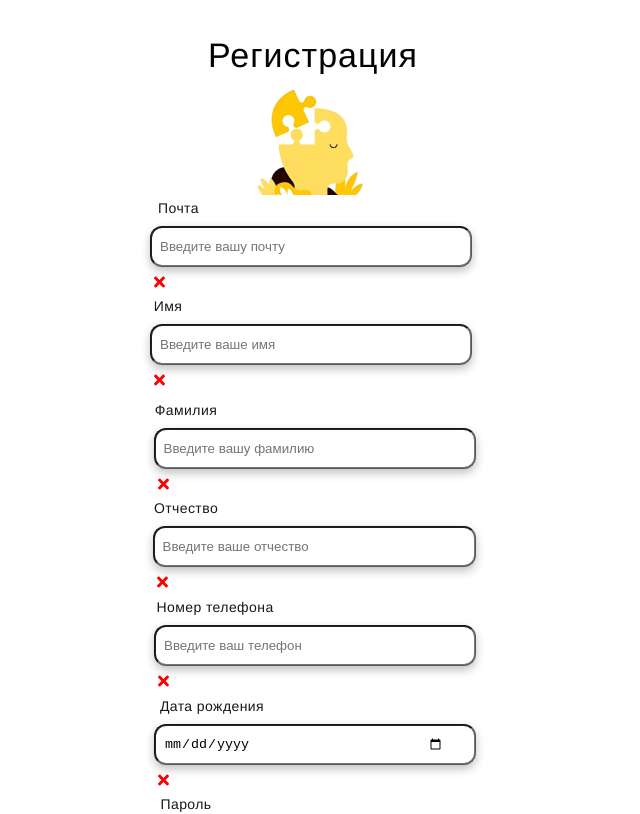
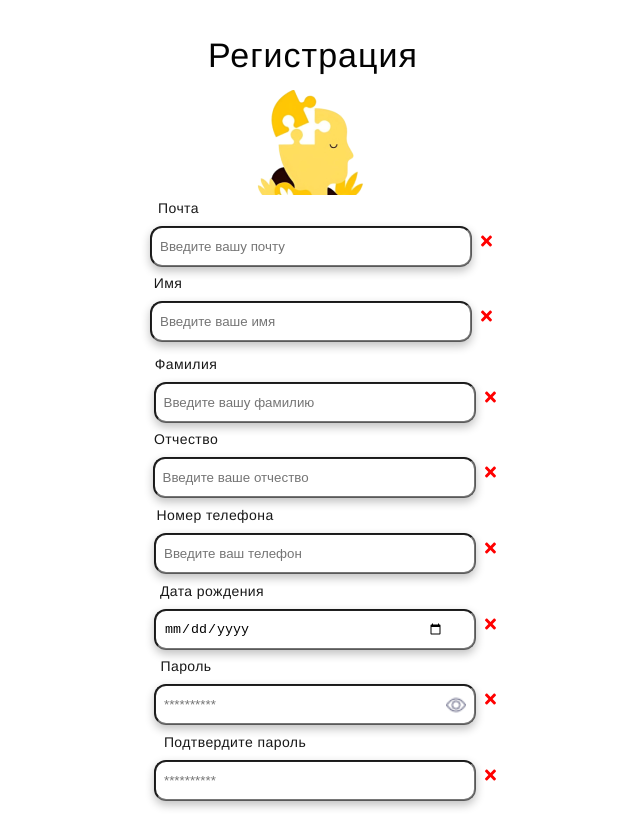
Before and after one commit to ulyanovikovak/virtual-psychologist-frontend, a React (Create React App) app: page /register in a window 1280 px wide. Shown: the top 814 px of the page, without its empty margins (327-967 px from the left). Built offline with nearby package versions, Linux system fonts and the light colour scheme.

Commit message:
fix valid

```diff
--- a/src/style/register.css
+++ b/src/style/register.css
@@ -660,3 +660,11 @@
   justify-content: space-between;
 
 }
+
+.valid,
+.invalid {
+position: absolute;
+top: 50%;
+right: -20px; /* Позиционируем иконки справа */
+
+}
```
Also changed, not shown: src/style/styles.css (line endings or trailing spaces).
